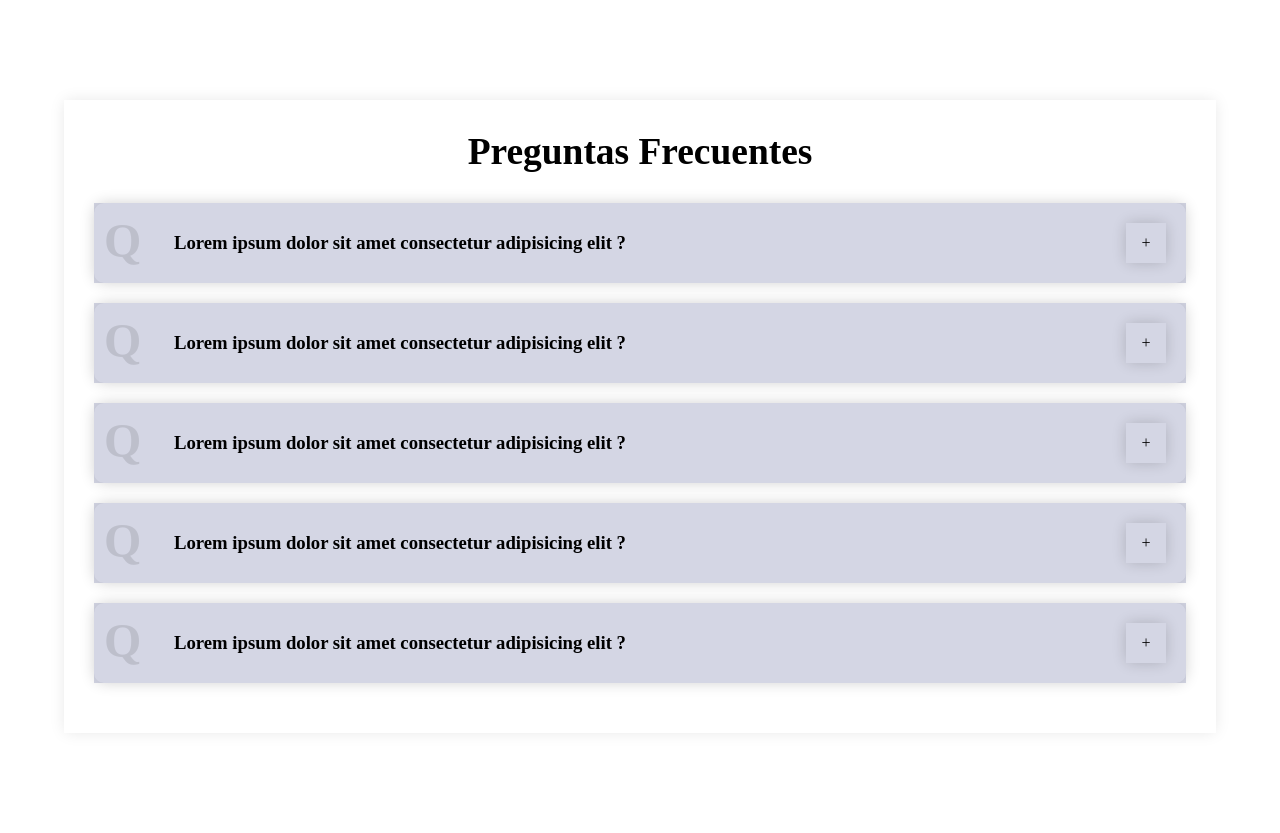
After one commit to AlexFlores6651/Avance_Proyecto, a PHP site: page /html/ayuda.html in a window 1280 px wide. The commit adds this page. Run offline with PHP 8.4, Linux system fonts and the light colour scheme.

Commit message:
mas avance

```diff
--- a/acerca.php
+++ b/acerca.php
@@ -31,7 +31,7 @@
                 Tratamos de mantener un enfoque centrado en el potencial comprador. Dicho cliente puede localizarse en cualquier parte del país de México, garantizando que podrá encontrar lo que quiera al momento de realizar una compra en línea.
             </p>
             <br>
-            <img src="" alt="">
+           <center> <img src="images/vector_empresarial.jpg" width=200px> </center>
         </main>
         <main class="mision">
             <p>
@@ -39,7 +39,7 @@
 
                 Así, como compañía proponemos dar a nuestros clientes los mejores beneficios en cuanto al precio y la variedad de productos. Pero además ofreciendo estas ventajas de forma cómoda para el usuario.
             </p>
-            <img src="" alt="">
+            <center><img src="images/mision.jpg" width=200px></center>
         </main>
         <main class="objetivo">
             <p>
@@ -49,7 +49,7 @@
 
                 Por lo tanto, con nuestra política de selección, precios económicos y envíos fiables y rápidos, nuestra visión, misión y objetivo nos centramos en el consumidor, buscando cumplir sus necesidades a través de la satisfacción.
             </p>
-            <img src="imagenes/cmasmas.png" alt="">
+            <center><img src="images/objetivo.png" width=200px></center>
         </main>
         <aside class="sidebar">
             <h3>Ultima actualizacion del servidor:</h3>
--- /dev/null
+++ b/css/style.css
@@ -0,0 +1,81 @@
+* {
+    padding: 0;
+    margin: 0;
+    box-sizing: border-box;
+}
+
+.container {
+    width: 90%;
+    margin: 100px auto;
+}
+
+.container-faq {
+    box-shadow: 0 0 15px -1px rgba(0,0,0,.1);
+    padding: 30px;
+}
+
+.container-faq .title-faq {
+    text-align: center;
+    font-size: 2rem;
+    margin-bottom: 30px;
+}
+
+.container-faq .item-faq {
+    box-shadow: 0 0 15px -1px rgba(0,0,0,.2);
+    margin-bottom: 20px;
+    border-radius: 10px;
+}
+
+.container-faq .item-faq .question {
+    position: relative;
+    display: flex;
+    justify-content: space-between;
+    align-items: center;
+    background: rgba(43, 51, 122, .2);
+    padding: 20px 20px 20px 80px;
+    transition: .4s;
+}
+
+.container-faq .item-faq .question .more {
+    display: flex;
+    justify-content: center;
+    align-items: center;
+    box-shadow: 0 0 15px -1px rgba(0,0,0,.2);
+    width: 40px;
+    height: 40px;
+    font-size: 1rem;
+    cursor: pointer;
+    transition: .4s;
+}
+
+.container-faq .item-faq .question .more:hover {
+    box-shadow: 0 0 15px -1px rgba(0,0,0,.4);
+}
+
+.container-faq .item-faq .question span {
+    position: absolute;
+    left: 10px;
+    font-size: 3rem;
+    top: 10px;
+    opacity: .1;
+}
+
+.container-faq .item-faq .answer {
+    position: relative;
+    padding: 0 20px 0 80px;
+    overflow: hidden;
+    height: 0;
+    transition: .4s;
+}
+
+.container-faq .item-faq .answer p {
+    font-size: 1.3rem;
+}
+
+.container-faq .item-faq .answer span {
+    position: absolute;
+    left: 10px;
+    font-size: 3rem;
+    top: -10px;
+    opacity: .2;
+}
--- a/encabezado.php
+++ b/encabezado.php
@@ -77,7 +77,7 @@
                     </div>
                     <div class="navbar-item">
                     <div class="buttons">
-                            <a target="_blank" rel="noreferrer" href="" class="button is-primary">
+                            <a target="_blank" rel="noreferrer" href="./html/ayuda.html" class="button is-primary">
                                 <strong>Soporte y ayuda</strong>
                             </a>
                         </div>
--- /dev/null
+++ b/html/ayuda.html
@@ -0,0 +1,75 @@
+<!DOCTYPE html>
+<html lang="en">
+<head>
+    <meta charset="UTF-8">
+    <meta http-equiv="X-UA-Compatible" content="IE=edge">
+    <meta name="viewport" content="width=device-width, initial-scale=1.0">
+    <title>Preguntas frecuentes</title>
+    <link rel="stylesheet" href="/css/style.css">
+</head>
+<body>
+
+    <div class="container">
+        <div class="row">
+            <div class="container-faq">
+                <div class="title-faq">
+                    <h3>Preguntas Frecuentes</h3>
+                </div>
+
+                <div class="item-faq">
+                    <div class="question">
+                        <h3>Lorem ipsum dolor sit amet consectetur adipisicing elit ? <span>Q</span></h3>
+                        <div class="more"><i>+</i></div>
+                    </div>
+                    <div class="answer">
+                        <p>Lorem, ipsum dolor sit amet consectetur adipisicing elit. Dolores repellat vitae tenetur eos doloremque. Tempora sed ut consequatur laboriosam sit mollitia beatae error, omnis deleniti, earum eius odit. Doloribus, nesciunt.<span>A</span></p>
+                    </div>
+                </div>
+
+                <div class="item-faq">
+                    <div class="question">
+                        <h3>Lorem ipsum dolor sit amet consectetur adipisicing elit ? <span>Q</span></h3>
+                        <div class="more"><i>+</i></div>
+                    </div>
+                    <div class="answer">
+                        <p>Lorem, ipsum dolor sit amet consectetur adipisicing elit. Dolores repellat vitae tenetur eos doloremque. Tempora sed ut consequatur laboriosam sit mollitia beatae error, omnis deleniti, earum eius odit. Doloribus, nesciunt.<span>A</span></p>
+                    </div>
+                </div>
+
+                <div class="item-faq">
+                    <div class="question">
+                        <h3>Lorem ipsum dolor sit amet consectetur adipisicing elit ? <span>Q</span></h3>
+                        <div class="more"><i>+</i></div>
+                    </div>
+                    <div class="answer">
+                        <p>Lorem, ipsum dolor sit amet consectetur adipisicing elit. Dolores repellat vitae tenetur eos doloremque. Tempora sed ut consequatur laboriosam sit mollitia beatae error, omnis deleniti, earum eius odit. Doloribus, nesciunt.<span>A</span></p>
+                    </div>
+                </div>
+
+                <div class="item-faq">
+                    <div class="question">
+                        <h3>Lorem ipsum dolor sit amet consectetur adipisicing elit ? <span>Q</span></h3>
+                        <div class="more"><i>+</i></div>
+                    </div>
+                    <div class="answer">
+                        <p>Lorem, ipsum dolor sit amet consectetur adipisicing elit. Dolores repellat vitae tenetur eos doloremque. Tempora sed ut consequatur laboriosam sit mollitia beatae error, omnis deleniti, earum eius odit. Doloribus, nesciunt.<span>A</span></p>
+                    </div>
+                </div>
+
+                <div class="item-faq">
+                    <div class="question">
+                        <h3>Lorem ipsum dolor sit amet consectetur adipisicing elit ? <span>Q</span></h3>
+                        <div class="more"><i>+</i></div>
+                    </div>
+                    <div class="answer">
+                        <p>Lorem, ipsum dolor sit amet consectetur adipisicing elit. Dolores repellat vitae tenetur eos doloremque. Tempora sed ut consequatur laboriosam sit mollitia beatae error, omnis deleniti, earum eius odit. Doloribus, nesciunt.<span>A</span></p>
+                    </div>
+                </div>
+
+            </div>
+        </div>
+    </div>
+
+    <script src="/javascript/scripts.js"></script>
+</body>
+</html>
--- /dev/null
+++ b/javascript/scripts.js
@@ -0,0 +1,33 @@
+let question = document.querySelectorAll('.question');
+let btnDropdown = document.querySelectorAll('.question .more')
+let answer = document.querySelectorAll('.answer');
+let parrafo = document.querySelectorAll('.answer p');
+
+for ( let i = 0; i < btnDropdown.length; i ++ ) {
+
+    let altoParrafo = parrafo[i].clientHeight;
+    let switchc = 0;
+
+    btnDropdown[i].addEventListener('click', () => {
+
+        if ( switchc == 0 ) {
+
+            answer[i].style.height = `${altoParrafo}px`;
+            question[i].style.marginBottom = '10px';
+            btnDropdown[i].innerHTML = '<i>-</i>';
+            switchc ++;
+
+        }
+
+        else if ( switchc == 1 ) {
+
+            answer[i].style.height = `0`;
+            question[i].style.marginBottom = '0';
+            btnDropdown[i].innerHTML = '<i>+</i>';
+            switchc --;
+
+        }
+
+    })
+
+}
```
Also changed, not shown: images/mision.jpg (added), images/objetivo.png (added), images/vector_empresarial.jpg (added).
